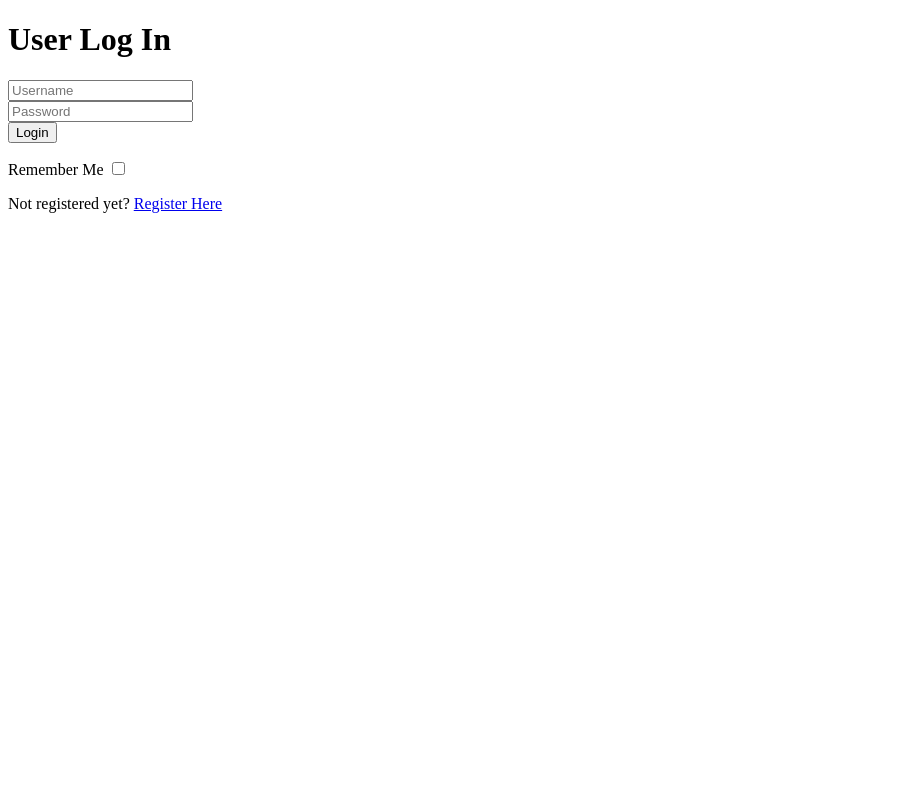
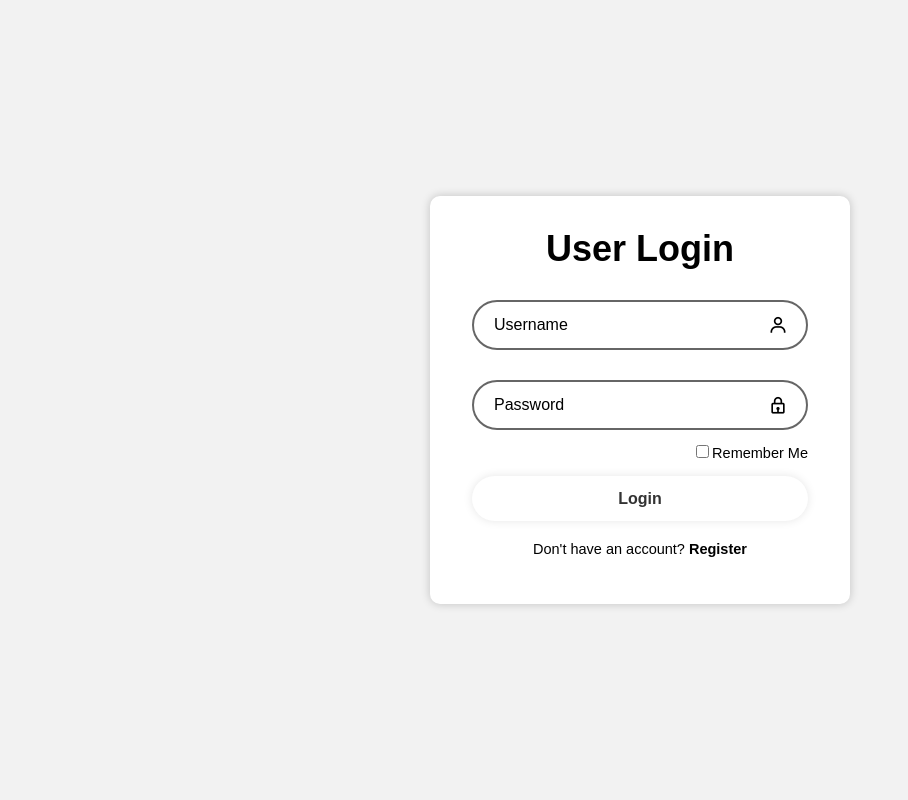
Before and after one commit to moneyworkforme/server-side-assignment, a PHP site: page /login.php in a window 1280 px wide. Shown: the whole page, without its empty margins (0-908 px from the left). Run offline with PHP 8.4, Linux system fonts and the light colour scheme.

Commit message:
login_changes01

```diff
--- /dev/null
+++ b/css/login.css
@@ -0,0 +1,126 @@
+* {
+    margin: 0;
+    padding: 0;
+    box-sizing: border-box;
+    font-family: "Poppins", sans-serif;
+}
+
+body {
+    display: flex;
+    justify-content: center;
+    align-items: center;
+    min-height: 100vh;
+    background-color: #f2f2f2;
+    /* background: url('dark_blue.jpg') no-repeat;
+    background-size:cover;
+    background-position: center; */
+}
+
+.wrapper {
+    width: 420px;
+    background-color: #fff;
+    border: 2px solid rgba(255,255,255,.2);
+    backdrop-filter: blur(20px);
+    box-shadow: 0 0 10px rgba(0,0,0,.2);
+    border-radius: 10px;
+    padding: 30px 40px;
+}
+
+.wrapper h1 {
+    font-size: 36px;
+    text-align:center;
+}
+
+.wrapper .input-box {
+    position: relative;
+    width: 100%;
+    height: 50px;
+    margin: 30px 0;
+}
+
+.input-box input {
+    width:100%;
+    height:100%;
+    background: transparent;
+    border: none;
+    outline: none;
+    border: 2px solid rgba(0, 0, 0, .6);
+    border-radius: 40px;
+    font-size: 16px;
+    color: #000000;
+    padding: 20px 45px 20px 20px;
+}
+
+.input-box input::placeholder{
+    color: #000000;
+}
+
+.input-box i {
+    position: absolute;
+    right: 20px;
+    top: 50%;
+    transform: translateY(-50%);
+    font-size: 20px;
+}
+
+.wrapper .forgot {
+    display: flex;
+    justify-content: end;
+    font-size: 14.5px;
+    margin: -15px 0 15px;
+}
+
+.forgot label input {
+    accent-color: #000000;
+    margin-right: 3px;
+}
+
+.forgot a {
+    color: #000000;
+    text-decoration: none;
+}
+
+.forgot a:hover {
+    text-decoration: underline;
+}
+
+.wrapper .loginbtn input {
+    width:100%;
+    height: 45px;
+    background: #fff;
+    border: none;
+    outline:none;
+    border-radius: 40px;
+    box-shadow: 0 0 10px rgba(0,0,0,.1);
+    cursor: pointer;
+    font-size: 16px;
+    color: #333;
+    font-weight: 600;
+}
+
+.wrapper .register {
+    font-size: 14.5px;
+    text-align: center;
+    margin: 20px 0 15px;
+}
+
+.register p a {
+    color:#000000;
+    text-decoration: none;
+    font-weight: 600;
+}
+
+.register p a:hover {
+    text-decoration: underline;
+}
+
+.wrapper .red-text {
+    color:rgb(250, 143, 111);
+    font-weight: bold;
+}
+
+.wrapper .success-message {
+    font-weight: bold;
+    color: aqua;
+    margin-top: 10px;
+}
--- a/login.php
+++ b/login.php
@@ -5,7 +5,9 @@ session_start();
 <html>
 <head>
     <meta charset='utf-8'>
-    <title>User Login </title>
+    <title>User Login Form</title>
+    <link rel="stylesheet" href="css/login.css">
+    <link href='https://unpkg.com/boxicons@2.1.4/css/boxicons.min.css' rel='stylesheet'> <!--to use boxicons icons-->
 </head>
 <body>
     <?php
@@ -13,6 +15,7 @@ require('database.php');
 
     if(isset($_POST['customer_name']))
     {
+        //validate users
         $customer_name = stripslashes($_REQUEST['customer_name']);
         $customer_name = mysqli_real_escape_string($con,$customer_name);
         $password = stripslashes($_REQUEST['password']);
@@ -33,13 +36,14 @@ if(isset($_POST['customer_name']))
             $_SESSION['customer_ID'] = $userData['customer_ID'];
             $_SESSION['last_timestamp'] = time();
 
+            //set cookie
             if (isset($_POST['remember_me'])) {
                 $cookie_name = "user";
                 $cookie_value = $customer_name;
                 $expiration_time = time() + 60 * 60 * 24 * 30;
                 setcookie($cookie_name, $cookie_value, $expiration_time, "/");
             }
-        header("Location: index.php");
+            header("Location: index.php"); //navigate to main page
             exit();
         }
         else {
@@ -55,19 +59,32 @@ if(isset($_POST['customer_name']))
     }
     ?>
 
-    <div class="form">
-        <h1>User Log In</h1>
+    <div class="wrapper">
         <form action="" method="post" name="login">
+            <h1>User Login</h1>
+
+            <div class="input-box">
                 <input type="text" name="customer_name" placeholder="Username" required /><br>
+                <i class='bx bx-user'></i>
+            </div>
+
+            <div class="input-box">
                 <input type="password" name="password" placeholder="Password" required /><br>
+                <i class='bx bx-lock'></i>
+            </div>
+
+            <div class="forgot">
+                <label><input type="checkbox" name="remember_me" id="remember_me">Remember Me</label>
+            </div>
+
+            <div class="loginbtn">
                 <input name="submit" type="submit" value="Login" />
+            </div>
 
-            <p>
-                <label>Remember Me</label>
-                <input type="checkbox" name="remember_me" id="remember_me">
-            </p>
+            <div class="register">
+                <p>Don't have an account? <a href="registtation.php"> Register </a></p>
+            </div>
         </form>
-        <p>Not registered yet? <a href='registration.php'>Register Here</a></p>
     </div>
 
 </body>
```
Also changed, not shown: css/dark_blue.jpg (added). Lines whose indentation alone changed are shown as unchanged.
